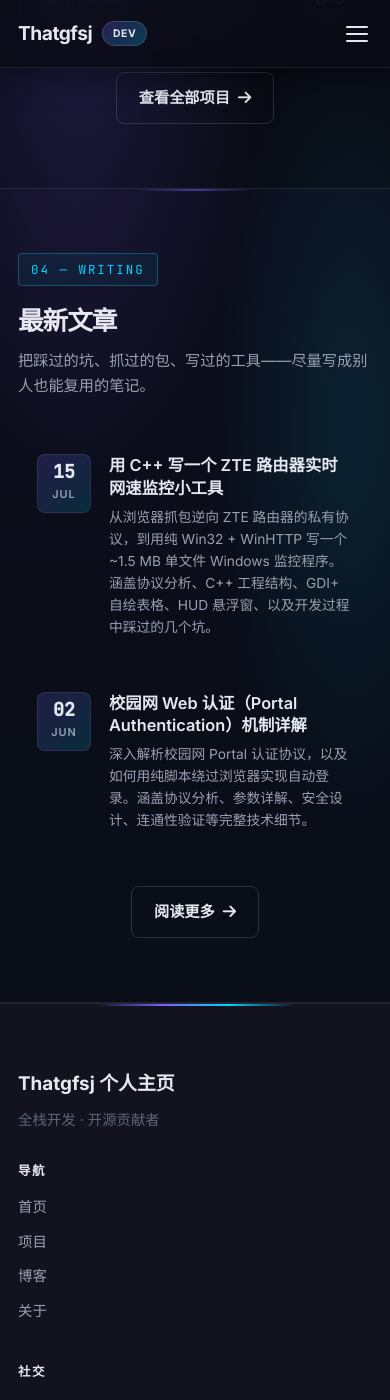
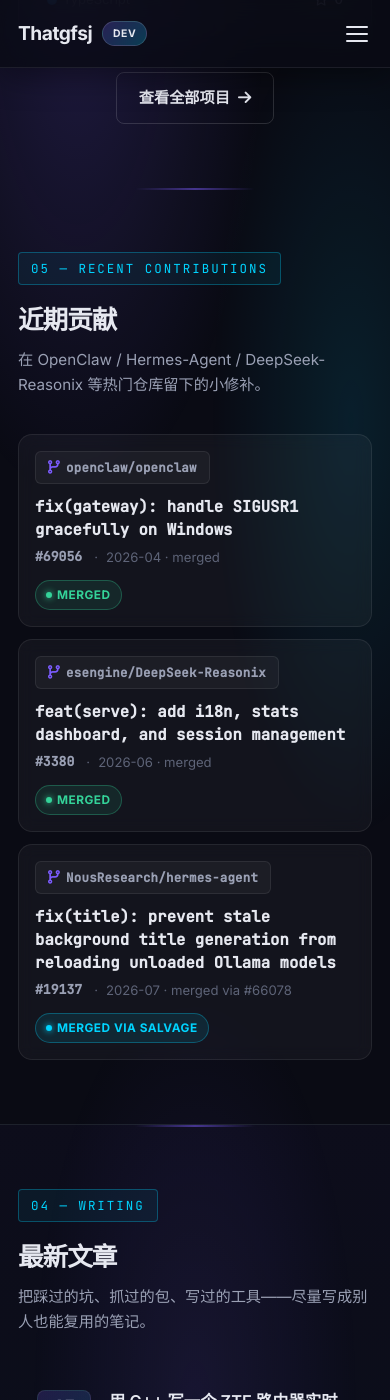
Before and after one commit to Thatgfsj/thatgfsj.github.io, a Jekyll site: the page built from index.md, in a window 390 px wide and 1400 px high, scrolled down 5539 px. Built offline with Jekyll 4.4.1, drawn with Linux system fonts in a browser that asks for light colours.

Commit message:
feat(home): 新增近期贡献 section (3 PR)
在精选项目之后、博客之前加入 05 — RECENT CONTRIBUTIONS，收录 openclaw#69056、DeepSeek-Reasonix#3380、hermes-agent#19137 (via #66078 salvage) 三条 PR；新增 contrib-list 样式（状态徽章 + 仓库标签 + 渐入 hover）。

```diff
--- a/assets/css/style.css
+++ b/assets/css/style.css
@@ -803,6 +803,142 @@ body::before {
 }
 
 /* ========================
+   Recent Contributions (PR list)
+   ======================== */
+.contrib-list {
+  display: flex;
+  flex-direction: column;
+  gap: 12px;
+  max-width: 920px;
+  margin: 0 auto;
+}
+.contrib-item {
+  display: flex;
+  align-items: center;
+  gap: 16px;
+  padding: 18px 22px;
+  background: var(--bg-card);
+  border: 1px solid var(--border);
+  border-radius: var(--radius);
+  backdrop-filter: blur(8px);
+  transition: var(--transition);
+  position: relative;
+  overflow: hidden;
+}
+.contrib-item::before {
+  content: '';
+  position: absolute;
+  top: 0;
+  left: 0;
+  width: 4px;
+  height: 100%;
+  background: linear-gradient(180deg, var(--primary), var(--primary-2));
+  transform: scaleY(0);
+  transform-origin: top;
+  transition: transform 0.4s var(--ease-out);
+}
+.contrib-item:hover {
+  border-color: var(--border-strong);
+  background: var(--bg-card-hover);
+  transform: translateX(4px);
+  text-decoration: none;
+}
+.contrib-item:hover::before { transform: scaleY(1); }
+
+.contrib-repo {
+  flex-shrink: 0;
+  display: inline-flex;
+  align-items: center;
+  gap: 6px;
+  padding: 5px 12px;
+  font-family: var(--font-mono);
+  font-size: 0.78rem;
+  font-weight: 600;
+  color: var(--text-light);
+  background: rgba(255, 255, 255, 0.04);
+  border: 1px solid var(--border);
+  border-radius: 6px;
+  letter-spacing: 0.2px;
+  min-width: 180px;
+}
+.contrib-repo i {
+  color: var(--primary);
+  font-size: 0.85rem;
+}
+
+.contrib-body { flex: 1; min-width: 0; }
+.contrib-title {
+  font-size: 0.98rem;
+  font-weight: 600;
+  color: var(--text);
+  line-height: 1.45;
+  margin-bottom: 4px;
+  font-family: var(--font-mono);
+}
+.contrib-meta {
+  display: flex;
+  align-items: center;
+  gap: 12px;
+  font-size: 0.82rem;
+  color: var(--text-muted);
+  flex-wrap: wrap;
+}
+.contrib-meta .pr-num {
+  font-family: var(--font-mono);
+  color: var(--text-light);
+  font-weight: 600;
+}
+.contrib-meta .pr-time::before {
+  content: '·';
+  margin-right: 8px;
+  color: var(--text-muted);
+}
+.contrib-meta .pr-time:first-child::before { display: none; }
+
+.contrib-status {
+  flex-shrink: 0;
+  display: inline-flex;
+  align-items: center;
+  gap: 5px;
+  padding: 4px 10px;
+  font-size: 0.74rem;
+  font-weight: 700;
+  letter-spacing: 0.5px;
+  text-transform: uppercase;
+  border-radius: 999px;
+  border: 1px solid transparent;
+  white-space: nowrap;
+}
+.contrib-status.merged {
+  color: #34d399;
+  background: rgba(52, 211, 153, 0.1);
+  border-color: rgba(52, 211, 153, 0.3);
+}
+.contrib-status.salvaged {
+  color: var(--primary-2);
+  background: rgba(0, 212, 255, 0.1);
+  border-color: rgba(0, 212, 255, 0.3);
+}
+.contrib-status.closed {
+  color: var(--text-muted);
+  background: rgba(255, 255, 255, 0.04);
+  border-color: var(--border);
+}
+.contrib-status .dot {
+  width: 6px;
+  height: 6px;
+  border-radius: 50%;
+  background: currentColor;
+  box-shadow: 0 0 6px currentColor;
+}
+
+@media (max-width: 768px) {
+  .contrib-item { flex-direction: column; align-items: flex-start; gap: 12px; padding: 16px; }
+  .contrib-repo { min-width: 0; }
+  .contrib-status { align-self: flex-start; }
+}
+
+/* ========================
    Blog Preview (Homepage)
    ======================== */
 .blog-preview-list {
--- a/index.md
+++ b/index.md
@@ -134,6 +134,55 @@ layout: default
   </div>
 </section>
 
+<!-- ==================== Recent Contributions ==================== -->
+<section class="section-block">
+  <div class="wrapper">
+    <div class="section-header reveal">
+      <span class="section-kicker">05 — RECENT CONTRIBUTIONS</span>
+      <h2 class="section-title">近期贡献</h2>
+      <p class="section-subtitle">在 OpenClaw / Hermes-Agent / DeepSeek-Reasonix 等热门仓库留下的小修补。</p>
+    </div>
+
+    <div class="contrib-list reveal-stagger">
+      <a href="https://github.com/openclaw/openclaw/pull/69056" target="_blank" rel="noopener" class="contrib-item">
+        <span class="contrib-repo"><i class="fas fa-code-branch"></i> openclaw/openclaw</span>
+        <div class="contrib-body">
+          <div class="contrib-title">fix(gateway): handle SIGUSR1 gracefully on Windows</div>
+          <div class="contrib-meta">
+            <span class="pr-num">#69056</span>
+            <span class="pr-time">2026-04 · merged</span>
+          </div>
+        </div>
+        <span class="contrib-status merged"><span class="dot"></span> Merged</span>
+      </a>
+
+      <a href="https://github.com/esengine/DeepSeek-Reasonix/pull/3380" target="_blank" rel="noopener" class="contrib-item">
+        <span class="contrib-repo"><i class="fas fa-code-branch"></i> esengine/DeepSeek-Reasonix</span>
+        <div class="contrib-body">
+          <div class="contrib-title">feat(serve): add i18n, stats dashboard, and session management</div>
+          <div class="contrib-meta">
+            <span class="pr-num">#3380</span>
+            <span class="pr-time">2026-06 · merged</span>
+          </div>
+        </div>
+        <span class="contrib-status merged"><span class="dot"></span> Merged</span>
+      </a>
+
+      <a href="https://github.com/NousResearch/hermes-agent/pull/19137" target="_blank" rel="noopener" class="contrib-item">
+        <span class="contrib-repo"><i class="fas fa-code-branch"></i> NousResearch/hermes-agent</span>
+        <div class="contrib-body">
+          <div class="contrib-title">fix(title): prevent stale background title generation from reloading unloaded Ollama models</div>
+          <div class="contrib-meta">
+            <span class="pr-num">#19137</span>
+            <span class="pr-time">2026-07 · merged via #66078</span>
+          </div>
+        </div>
+        <span class="contrib-status salvaged"><span class="dot"></span> Merged via salvage</span>
+      </a>
+    </div>
+  </div>
+</section>
+
 <!-- ==================== Latest Blog Posts ==================== -->
 <section class="section-block section-block-alt">
   <div class="wrapper">
```
Also changed, not shown: about.md (+5 -2 lines).
